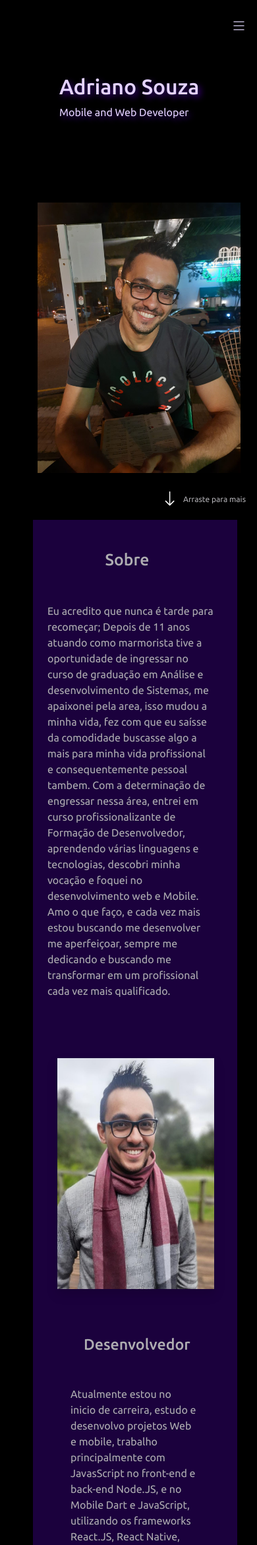
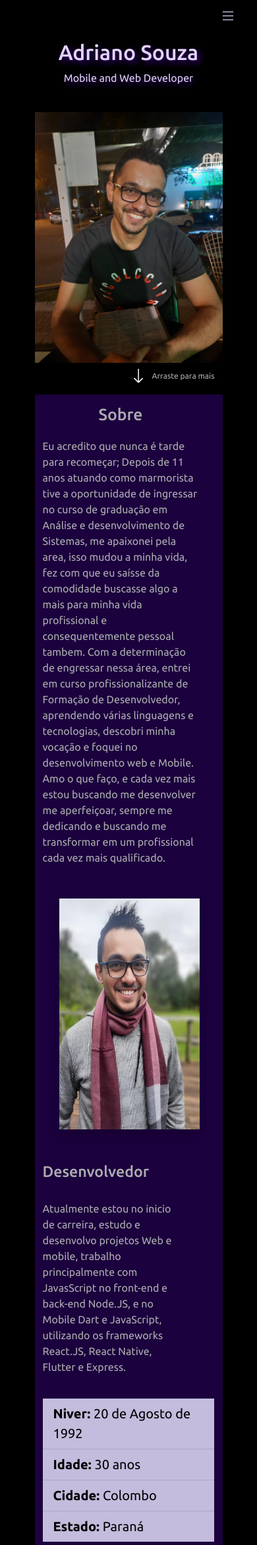
Before and after one commit to AdrianoJH/Portfolio, a Flask app: page / in a window 390 px wide; the page is wider, and only the part inside the window is pictured. Shown: the top 2342 px of that part at 66% size. Run offline with Flask 2, Linux system fonts and the light colour scheme; some libraries are stand-ins or nearby versions.

Commit message:
ajustes visuais e responsivos

```diff
--- a/static/mobile.css
+++ b/static/mobile.css
@@ -1,128 +1,172 @@
-@media (max-width:1024px) {
+@media (max-width:1020px) {
 
     * {
         margin: 0;
         padding: 0;
-
+        box-sizing: border-box;
     }
 
     body {
-        width: 412px;
+        display: flex;
+        flex-direction: column;
+        justify-content: center;
+        align-items: center;
+        width: 100%;
+        height: auto;
         background-color: #000;
     }
 
-    #header {
-        left: -300px;
-    }
-
     .container#cop {
-        margin-top: 20px;
-        margin-left: 0;
+        margin-top: 0px;
+        margin-left: -5px;
         width: 150px;
-        padding: 20px 15px;
     }
 
     i.menu-mobile {
         display: flex;
-        left: 340px;
+        justify-content: end;
+        width: 100%;
+        margin-top: -15px;
+    }
+
+    .menu-nav-active {
+        overflow-y: hidden !important;
     }
 
     section#inicio {
-        width: 350px;
-        height: 740px;
-
+        display: flex;
+        flex-direction: column;
+        justify-content: center;
+        align-items: center;
+        width: 100%;
+        height: auto;
     }
 
     section#inicio h2 {
-        margin-top: 100px;
+        margin-top: 60px;
+        width: 235px;
         font-size: 2rem;
-        margin-left: 330px;
+        margin-left: 0;
+        text-align: center;
     }
 
     section#inicio span#subtitle {
-        width: 255px;
-        margin-right: 100px;
+        width: 235px;
         font-size: 1rem;
+        margin-left: 0;
+        text-align: center;
     }
 
     section#inicio div#arraste a {
-        margin-right: -35px;
-        margin-top: 500px;
+        display: flex;
+        justify-content: center;
+        align-items: center;
+        width: 100%;
+        margin-top: 120px;
+        margin-right: 0px;
         font-size: 12px;
+        z-index: 10;
 
     }
 
     #flecha {
-        margin-top: 500px;
+        margin-top: 120px;
+    }
+
+    #imgEuuBox {
+        display: flex;
+        justify-content: center;
+        align-items: center;
+        width: 300px;
+        margin-left: 0;
+        margin-top: 0px;
     }
 
     #imgEuu {
-
-        height: 410px;
-        margin-left: 45px;
-        margin-top: 90px;
-
+        width: 300px !important;
+        height: 380px;
+        margin-left: 0;
+        margin-top: 40px;
     }
 
     #main {
-        width: 412px;
-        margin: 0;
+        display: flex;
+        flex-direction: column;
+        justify-content: center;
+        align-items: center;
+        width: 285px;
     }
 
     #sobre {
-        width: 310px;
-        margin-left: 50px;
-
+        display: flex;
+        flex-direction: column;
+        width: 100%;
+        margin-left: 0;
     }
 
     h2.pt-3 {
-        margin-top: 30px;
+        margin-top: 40px;
     }
 
-    #frase{
-        margin-top: 50px;
-        margin-left: 10px;
+    #frase {
+        margin-top: 20px;
+    }
+
+    #sobre2 {
+        width: 100%;
+    }
+
+    #boxEu2 {
+        display: flex;
+        justify-content: center;
+        align-items: center;
+        width: 100%;
     }
 
     img#eu2 {
         height: 350px;
-        margin-left: 25px;
+        margin-top: 10px;
+        margin-left: 50px;
+    }
+
+    .list-group {
+        width: 260px ;
+    }
+    #dev {
         margin-top: 50px;
     }
 
-    #dev {
-        margin-left: 65px;
-        margin-top: 70px;
-    }
-
     #text1 {
-        margin-left: 45px;
-        margin-top: 50px;
+        margin-top: 30px;
     }
 
     .col-md-6 {
-        margin-left: 25px;
-        margin-bottom: 30px;
+        width: 100%;
+        margin-top: 30px;
+
     }
 
     #col1 {
-        margin-top: 50px;
+        margin-top: 20px;
     }
 
     .section-bg#habilidades {
-        margin-left: 50px;
-        width: 310px;
+        width: 100%;
+        margin-left: 0;
     }
 
+    #progre {
+        width: 100%;
+        margin-left: 0;
+    }
 
     .progress {
-        width: 285px;
-        margin-left: -25px;
+        width: auto;
     }
 
     section#curriculo {
-        width: 310px;
-        margin-left: 50px;
+        width: 100%;
+        margin-left: 0;
     }
 
     h2.pt-3 {
@@ -131,8 +175,7 @@
     }
 
     #cv-col {
-        margin-left: -1px;
-        width: 320px;
+        width: auto;
     }
 
     .cv-title {
@@ -140,73 +183,95 @@
     }
 
     #portfolio {
-        height: 1600px;
-        width: 310px;
-        margin-left: 50px;
+        width: 100%;
+        height: 100%;
+        margin-left: 0;
+    }
+
+    .card {
+        height: 400px;
+    }
+
+    .card-img-top {
+        height: 150px;
     }
 
     .carousel-control-prev {
-        margin-top: 6700px;
-        margin-left: 45px;
+        margin-top: 6810px;
+        margin-left: 8px;
     }
 
     .carousel-control-next {
-        margin-top: 6700px;
-        margin-right: 40px;
+        margin-top: 6810px;
+        margin-right: -15px;
     }
 
     #contato {
-        width: 310px;
-        margin-left: 50px;
+        width: 100%;
+        margin-left: 0;
         margin-top: 50px;
     }
 
     h2#contact {
-        margin-top: 0;
-        margin-bottom: 50px;
+        margin-top: -20px;
+        margin-bottom: 20px;
+        margin-left: 0;
     }
 
     #location {
-        width: 285px;
+        width: 100%;
+        margin-left: 0;
     }
 
     .endereco {
-        margin-left: 50px;
+        margin-left: 10px;
     }
 
     .email {
-        margin-left: 50px;
+        margin-left: 10px;
+
     }
 
     .phone {
-        margin-left: 50px;
+        margin-left: 10px;
+
+    }
+
+    iframe.w-100 {
+        margin-left: 0;
+        width: 100% !important;
+    }
+
+    #forms {
+        display: flex;
+        flex-direction: column;
+        justify-content: center;
+        align-items: center;
+        width: 100%;
+        height: auto;
+        margin-left: 0;
+        margin-top: -20px;
     }
 
     .form-label {
-       margin-left: -55px;
-
+        margin-left: 0;
     }
 
     .form-control {
-        width: 250px;
-        margin-left: -55px;
+        width: auto;
+        margin-left: 0;
     }
 
-
-    label#mensagem {
-        margin-left: -30px;
+    #form-box {
+        width: auto;
     }
 
     textarea#mensagem {
+        width: 100%;
         height: 130px;
-        margin-left: -30px;
     }
 
-    #btn-enviar{
-        margin-bottom: 200px;
-    }
-
-    [data-anime="right"] {
+    [data-anime="left"] {
         transform: translate3d(0, 100%, 0);
     }
 
--- a/static/style.css
+++ b/static/style.css
@@ -105,24 +105,28 @@ nav-menu a:hover i,
 
 section#inicio {
     width: 100%;
-    height: 630px;
+    height: 725px;
     background-color: #000;
 }
 
+#imgEuuBox {
+    display: flex;
+    justify-content: center;
+    align-items: center;
+    margin-left: 885px;
+    margin-top: -250px;
+}
+
 #imgEuu {
-    display: flex;
+    width: 450px;
     height: 580px;
-    margin-left: 720px;
-    margin-top: -220px;
-
-
 }
 
 section#inicio h2 {
-    width: 500px;
+    width: 615px;
     font-size: 4rem;
     margin-top: 150px;
-    margin-left: 400px;
+    margin-left: 550px;
     color: #e4d3ff;
     text-shadow: 4px 4px 10px #3b027c;
 
@@ -131,7 +135,7 @@ section#inicio h2 {
 }
 
 section#inicio span#subtitle {
-    margin-left: 185px;
+    margin-left: 215px;
     font-size: 1.5rem;
     color: #e4d3ff;
     text-shadow: 4px 4px 10px #3b027c;
@@ -139,16 +143,16 @@ section#inicio span#subtitle {
 }
 
 section#inicio div#arraste a {
-    margin-right: 55px;
+    margin-right: 125px;
     text-decoration: none;
     color: #aeadb1;
-    margin-bottom: -580px;
+    margin-bottom: -760px;
     z-index: 10;
 
 }
 
 #flecha {
-    margin-bottom: -580px;
+    margin-bottom: -760px;
     color: #aeadb1;
     z-index: 10;
 
@@ -158,7 +162,7 @@ i.menu-mobile {
     position: absolute;
     color: #c4bcdd;
     background-color: #000;
-    right: 5rem;
+    right: 2rem;
     top: 1rem;
     font-size: 1.5rem;
     border-radius: 4rem;
@@ -182,8 +186,8 @@ i.menu-mobile {
 }
 
 #sobre {
-    width: 1140px;
-    margin-left: 105px;
+    width: 1250px;
+    margin-left: 115px;
     background-color: #1b013d;
     color: #aeadb1;
 }
@@ -197,7 +201,7 @@ img#eu2 {
     margin-top: 20px;
 }
 
-.col-md-6 {
+#sobre3 {
     margin-top: 70px;
 }
 
@@ -240,16 +258,19 @@ p.mt-3 {
 }
 
 #curriculo {
-    width: 1140px;
-    margin-left: 105px;
+    width: 1250px;
+    margin-left: 115px;
     background-color: #1b013d;
     color: #aeadb1;
 }
 
+.row {
+    margin-top: -40px;
+}
+
 .cv .cv-title {
     font-weight: 700;
-    margin-top: 20px;
-    margin-top: 20px;
+    margin-bottom: 30px;
 }
 
 .cv .cv-item {
--- a/templates/index.html
+++ b/templates/index.html
@@ -80,8 +80,8 @@
                     <a href="#sobre">Arraste para mais</a>
                 </div>
             </div>
-            <div class="col-md-4" id="imgEuu">
-                <img src="../static/img/Eu.jpeg" alt=" code"  />
+            <div class="col-md-4" id="imgEuuBox">
+                <img id="imgEuu" src="../static/img/Eu.jpeg" alt=" code"  />
             </div>
         </section>
 
@@ -97,7 +97,7 @@
                 </div>
 
                 <div class="row mt-4">
-                    <div class="col-md-4">
+                    <div class="col-md-4" id="boxEu2">
                         <img class="img-fluid shadow" src="../static/img/img-eu2.jpeg"
                             alt="Foto do Adriano" id="eu2" data-anime="left">
                     </div>
@@ -105,7 +105,7 @@
                         <h3 id="dev">Desenvolvedor</h3>
                         <p id="text1">Atualmente estou no inicio de carreira, estudo e desenvolvo projetos Web e mobile, trabalho principalmente com JavasScript no front-end e back-end Node.JS, e no Mobile Dart e JavaScript, utilizando os frameworks React.JS, React Native, Flutter e Express.</p>
 
-                        <div class="row mt-3 mb-3">
+                        <div class="row mt-3 mb-3" id="Sobre2">
                             <div class="col-md-6" id="col1">
                                 <ul class="list-group list-group-flush fs-5" id="list">
                                     <li class="list-group-item">Niver: <span class="fw-lighter">20 de Agosto de
@@ -115,8 +115,8 @@
                                     <li class="list-group-item">Estado: <span class="fw-lighter">Paraná</span></li>
                                 </ul>
                             </div>
-                            <div class="col-md-6">
-                                <ul class="list-group list-group-flush fs-5">
+                            <div class="col-md-6" id="sobre3">
+                                <ul class="list-group list-group-flush fs-5" >
                                     <li class="list-group-item">Hobby: <span class="fw-lighter">Futebol</span></li>
                                     <li class="list-group-item">Site: <a href="#"
                                             target="_blank"
@@ -140,12 +140,9 @@
 
         <section class="mt-5 section-bg" id="habilidades">
             <div class="container pb-5">
-                <h2 class="pt-5">Habilidades</h2>
-                <p>DevStars Tech -Formação de Desenvolvedor (Back End, Front End, WebDev)
-                    Informática (Word, Excel, PowerPoint, Internet)
-                    Cebrac- (Mecânica Básica Industrial, Ajustagem, C.N.C, Usinagem).</p>
+                <h2 class="hab pt-5">Habilidades</h2>
                 <div class="row" id="progre">
-                    <div class="col-md-6">
+                    <div class="habilit col-md-6">
                         <p class="mt-3 mb-0">HTML</p>
                         <div class="progress">
                             <div class="progress-bar w-75" data-anime="left" role="progressbar"
@@ -184,7 +181,7 @@
                         </div>
 
                     </div>
-                    <div class="col-md-6">
+                    <div class="habilit col-md-6">
                         <p class="mt-3 mb-0">Flask</p>
                         <div class="progress">
                             <div class="progress-bar w-50" data-anime="left" role="progressbar"
@@ -230,7 +227,7 @@
                 <hr class="w-50 me-auto ms-auto">
 
                 <div class="row" id="progre">
-                    <div class="col-md-6">
+                    <div class="habilit col-md-6">
                         <p class="mt-3 mb-0">Comprometimento</p>
                         <div class="progress">
                             <div class="progress-bar w-100" data-anime="left" role="progressbar"
@@ -258,7 +255,7 @@
 
 
                     </div>
-                    <div class="col-md-6">
+                    <div class="habilit col-md-6">
                         <p class="mt-3 mb-0">Empatia</p>
                         <div class="progress">
                             <div class="progress-bar w-100" data-anime="left" role="progressbar"
@@ -486,7 +483,7 @@
                     <div class="col-md-7 mt-5 mt-md-0">
                         <div class="card p-5 h-100 shadow border-0" id="forms" data-anime="left">
 
-                            <form class="row g-3" id="forms" action="/send" method="POST">
+                            <form class="row g-3" action="/send" method="POST" id="form-box">
                                 <div class="col-md-6" id="forms1">
                                     <label for="nome" class="form-label">Nome:</label>
                                     <input type="text" class="form-control" id="nome" name="nome"
```
Also changed, not shown: other parts of static/style.css (+46 -15 lines).
